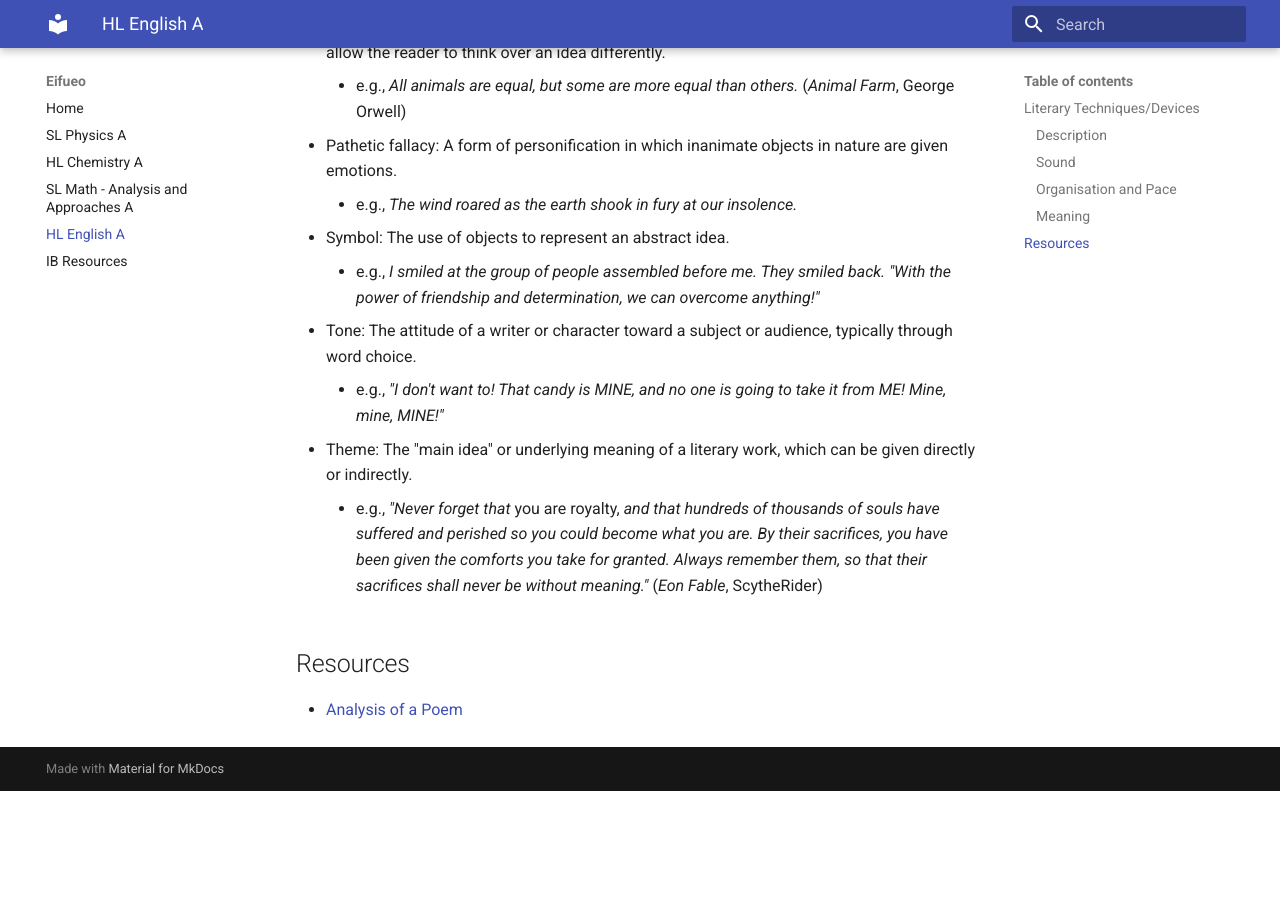
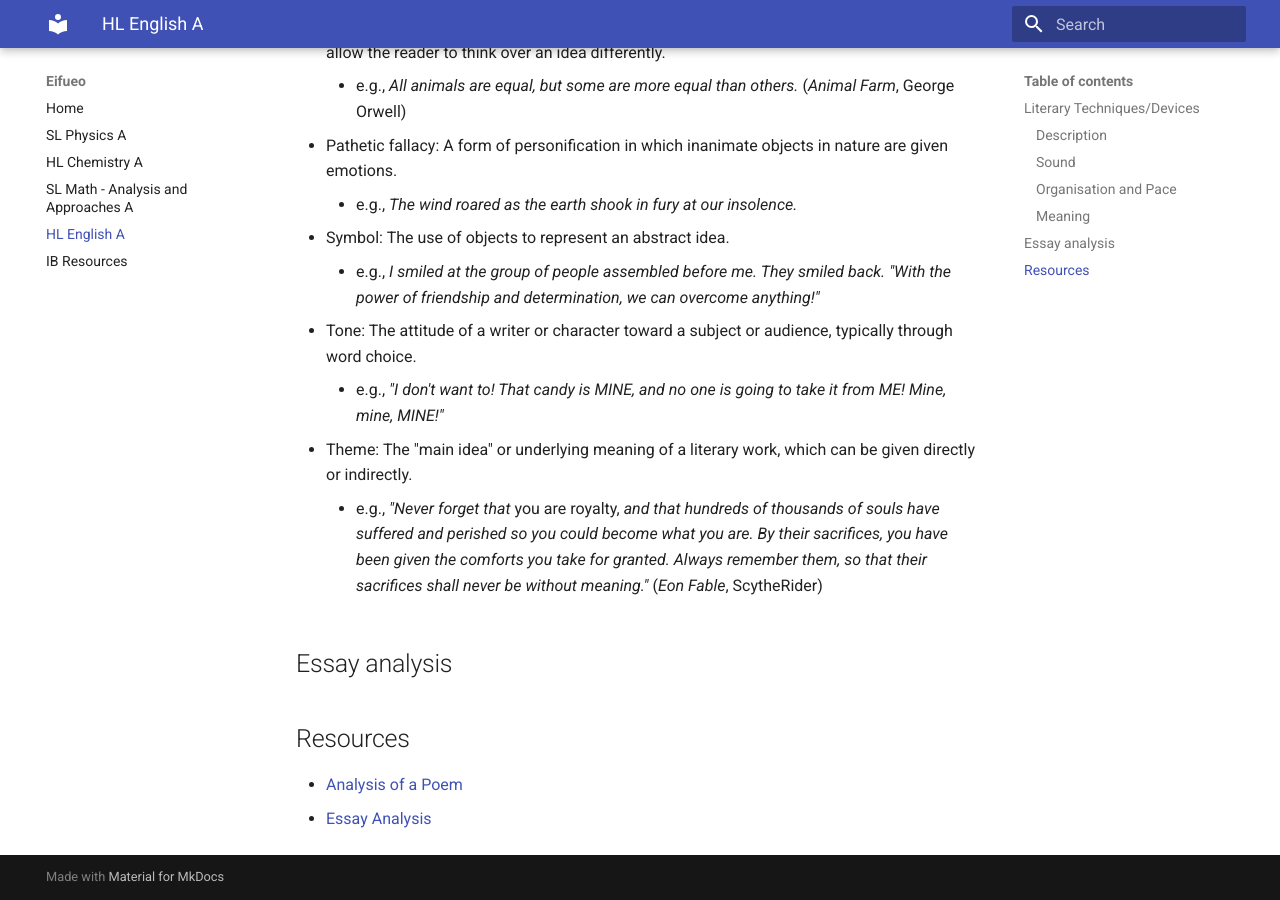
Before and after one commit to potatoeggy/eifueo, an MkDocs documentation site: the page built from docs/eng3uz.md, in a window 1280 px wide and 900 px high, scrolled down 5265 px. Built offline with MkDocs 1.6.1 and Material for MkDocs 9.7.7, drawn with Linux system fonts in a browser that asks for light colours; before the commit the page ends 6056 px from its top, so only the background shows below that.

Commit message:
eng: set up essay checklist

```diff
--- a/docs/eng3uz.md
+++ b/docs/eng3uz.md
@@ -134,6 +134,11 @@ The course code for this page is **ENG3UZ**.
  - Theme: The "main idea" or underlying meaning of a literary work, which can be given directly or indirectly.
 	- e.g., *"Never forget that* you are royalty, *and that hundreds of thousands of souls have suffered and perished so you could become what you are. By their sacrifices, you have been given the comforts you take for granted. Always remember them, so that their sacrifices shall never be without meaning."* (*Eon Fable*, ScytheRider)
 
+## Essay analysis
+
+
+
 ## Resources
 
  - [Analysis of a Poem](/resources/g11/central-asserion-1.pdf)
+ - [Essay Analysis](/resources/g11/essay-analysis.pdf)
```
